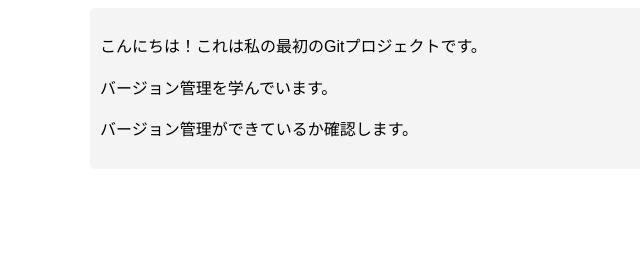
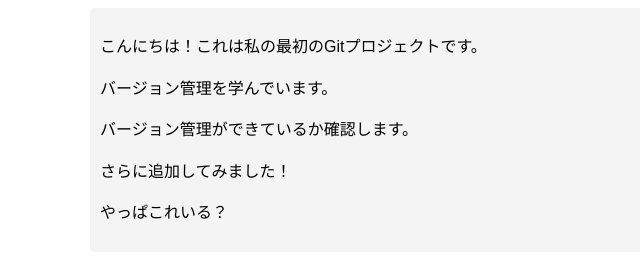
Before and after one commit to shin-murata/MY_PROJECT, a plain HTML site: page index.html in a window 1280 px wide. Shown: the part 106-364 px from the top of the page, without its empty margins (250-890 px from the left). Drawn offline with Linux system fonts and the light colour scheme.

```diff
--- a/index.html
+++ b/index.html
@@ -28,6 +28,8 @@
         <p>こんにちは！これは私の最初のGitプロジェクトです。</p>
         <p>バージョン管理を学んでいます。</p>
         <p>バージョン管理ができているか確認します。</p>
+        <p>さらに追加してみました！</p>
+        <p>やっぱこれいる？</p>
     </div>
 </body>
 </html>
```
